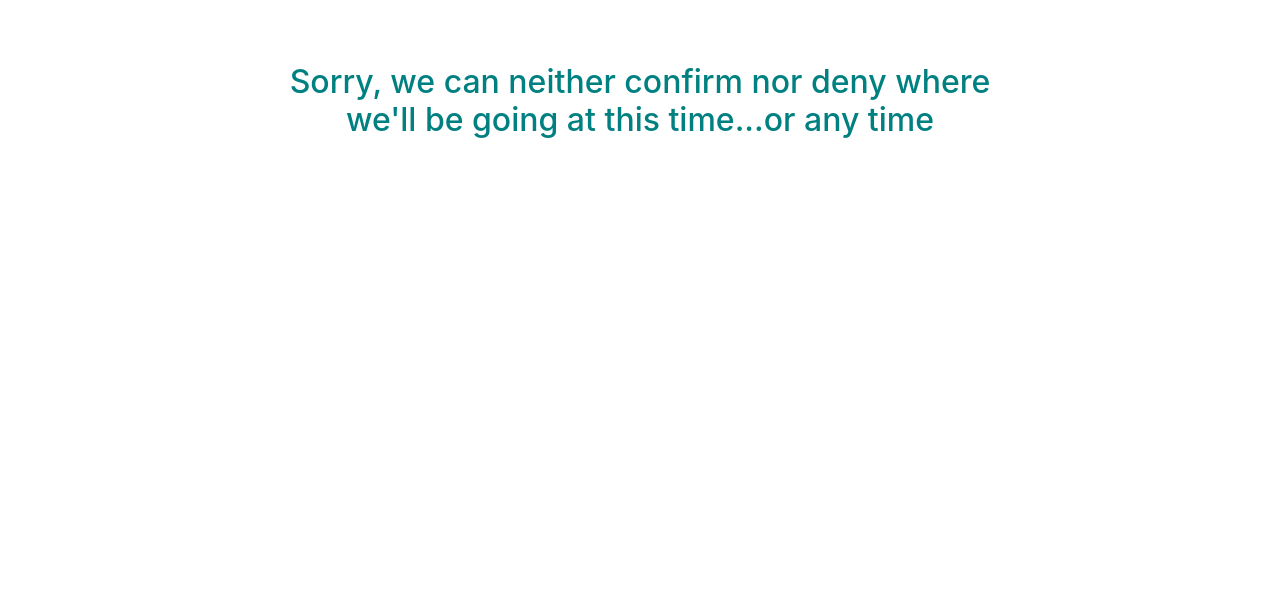
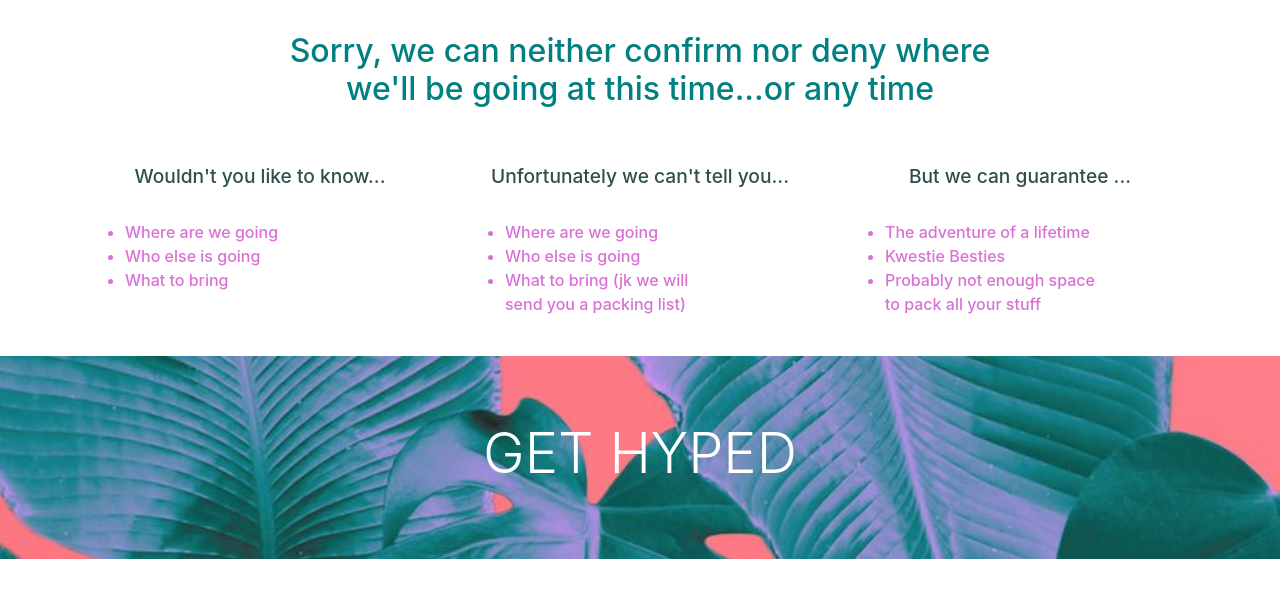
Before and after one commit to lido93/lido93.github.io, a plain HTML site: page index.html in a window 1280 px wide. Shown: the part 248-839 px from the top of the page. Before the commit the page ends 800 px from the top, so only its background shows below. Drawn offline with nearby package versions, Linux system fonts and the light colour scheme.

Commit message:
1.25 update

```diff
--- a/index.html
+++ b/index.html
@@ -48,82 +48,76 @@
 
     <div class="container">
         <div class="row">
-            <div class="col-md-12">
-                <h1>Welcome to KWEST Amazing Race!</h1>
+            <div class="col-md-2"></div>
+            <div class="col-md-8">
+                <h2> Sorry, we can neither confirm nor deny where we'll be going at this time...or any time
+                </h2>
             </div>
         </div>
             <div class="row">
                 <div class="col-md-2">
+                </div>
 
+                <div class="container mt-4">
+                    <div class="row">
+                        <div class="col-md-4 text-center mt-4">
+                            <h5>Wouldn't you like to know...</h5>
                         </div>
-            <div class="col-md-8">
-                <h2> Sorry, we can neither confirm nor deny where we'll be going at this time...or any time
-                </h2>
+                        <div class="col-md-4 text-center mt-4">
+                            <h5>Unfortunately we can't tell you...</h5>
                         </div>
-            <!-- <div class="col-md-2">
+                        <div class="col-md-4 text-center mt-4">
+                            <h5>But we can guarantee ...</h5>
+                        </div>
+                    </div>
+                </div>
+
+                <div class="container mt-4">
+                    <div class="row">
+                        <!-- <div class ="col-md-1"></div> -->
+                        <div class="col-md-3">
+                            <ul>
+                                <li>Where are we going </li>
+                                <li>Who else is going </li>
+                                <li>What to bring </li>
+                            </ul>
+                        </div>
+                        <div class="col-md-1"></div>
+                        <!-- <div class ="col-md-1"></div> -->
+                        <div class="col-md-3">
+                            <ul>
+                                <li>Where are we going </li>
+                                <li>Who else is going </li>
+                                <li>What to bring (jk we will send you a packing list)</li>
+                            </ul>
+                        </div>
+                        <div class="col-md-1"></div>
+                        <!-- <div class ="col-md-1"></div> -->
+                        <div class="col-md-3">
+                            <ul>
+                                <li>The adventure of a lifetime </li>
+                                <li>Kwestie Besties </li>
+                                <li>Probably not enough space to pack all your stuff </li>
+                            </ul>
+                        </div>
+                        <div class="col    -md-1"></div>
 
                     </div>
                 </div>
-        <div class="row">
-            <div class="col-md-8">
-                <img src="here we come.gif">
-            </div>
-            <div class="col-md-4">
-                <p> Get used to it
-                </p>
             </div>
         </div>
 
 
-        <div class="row">
-            <div class="col-md-9">
-                We're on the left
-                <a href="index.html" class="btn btn-primary">Go Home</a>
-                <table class="table">
-                    <tr>
-                        <td>
-                            First Cell
-                        </td>
-                        <td>
-                            Second Cell
-                        </td>
-                    </tr>
-                    <tr>
-                        <td>
-                            First Cell
-                        </td>
-                        <td>
-                            Second Cell
-                        </td>
-                    </tr>
-                    <tr>
-                        <td>
-                            First Cell
-                        </td>
-                        <td>
-                            Second Cell
-                        </td>
-                    </tr>
-                </table>
-            </div>
-            <div class="col-md-3">
-                We're on the right
-                <a href="index.html" class="btn btn-success">About</a>
+        <!-- Another jumbotron -->
+        <div class="jumbotron jumbotron-fluid first mt-4">
+            <div class="container">
+                <h1 class="display-4 head">
+                    <stong>GET HYPED</stong>
+                </h1>
             </div>
         </div>
-        <div class="row">
-            <div class="col-md-4">
-                We're on the left
-            </div>
-            <div class="col-md-4">
-                We're in the center
-            </div>
-            <div class="col-md-4">
-                We're on the right
-            </div>
-        </div>
-    </div>
-    <//div>div> -->
+
+
         <!-- Optional JavaScript -->
         <!-- jQuery first, then Popper.js, then Bootstrap JS -->
         <script src="https://code.jquery.com/jquery-3.4.1.slim.min.js"
--- a/stylesp1.css
+++ b/stylesp1.css
@@ -4,6 +4,8 @@
     background-repeat: no-repeat;
     background-size: cover;
 }
+
+
 .nav-link {
     color: teal;
     font-size: larger;
@@ -22,3 +24,14 @@ h2{
     color: teal;
     text-align: center;
 }
+h5{
+    color: darkslategrey;
+    font-size: larger;
+    font-weight: 500;
+    text-align: center;
+}
+li{
+    color: orchid;
+    font-weight: 500;
+    text-align: left;
+}
```
Also changed, not shown: Amazing Race.jfif (added), Amazing Race.jpg (added), The-Amazing-Race-Season-29-edit.jpg (added), The-Amazing-Race-Season-29.jpg (added). Lines whose indentation alone changed are shown as unchanged.
